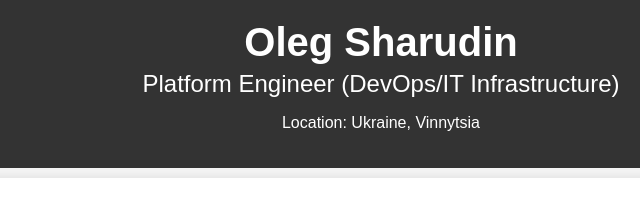
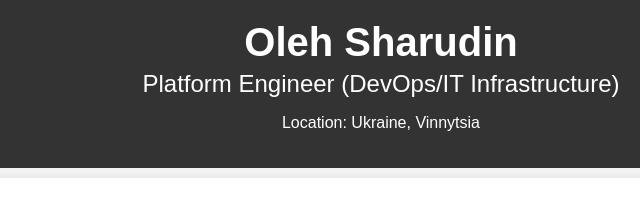
Before and after one commit to OlehSharudin/OlehSharudin.github.io, a plain HTML site: page index.html in a window 1280 px wide. Shown: the top 214 px of the page, 259-899 px from the left. Drawn offline with Linux system fonts and the light colour scheme.

Commit message:
Update index.html

```diff
--- a/index.html
+++ b/index.html
@@ -9,7 +9,7 @@
 </head>
 <body>
     <header>
-        <h1>Oleg Sharudin</h1>
+        <h1>Oleh Sharudin</h1>
         <h2>Platform Engineer (DevOps/IT Infrastructure)</h2>
         <p>Location: Ukraine, Vinnytsia</p>
     </header>
```
